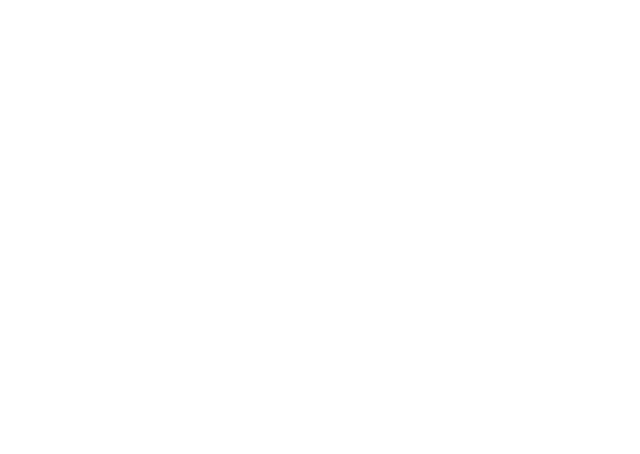
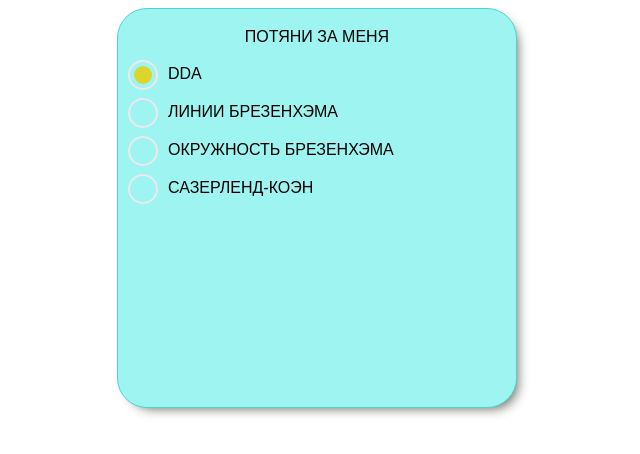
Before and after one commit to Nikitonu4/computerGraphicsLab, a website: page app/index.html in a window 1280 px wide. Shown: the whole page, without its empty margins (571-1211 px from the left). Drawn offline with Linux system fonts and the light colour scheme; files that its build step writes are made by us from their sources.

Commit message:
some changes in view

```diff
--- a/app/index.html
+++ b/app/index.html
@@ -6,10 +6,46 @@
   <meta name="viewport" content="width=device-width, initial-scale=1.0">
   <title>Лабораторная по компьютерной графике</title>
   <link rel="stylesheet" href="css/style.min.css">
+  <link rel="preconnect" href="https://fonts.gstatic.com">
+  <link href="https://fonts.googleapis.com/css2?family=Montserrat:wght@300&display=swap" rel="stylesheet">
 </head>
 
 <body>
-
+  <div class="control__panel">
+    <div class="control__panel-header">
+      ПОТЯНИ ЗА МЕНЯ
+    </div>
+    <div class="control__panel-radiogroup">
+      <div>
+        <input type="radio" name="radio-cust" class="radio-custom" id="dda" checked="checked" value="1">
+        <label for="dda" class="radio-custom-label">DDA</label>
+      </div>
+      <div>
+        <input type="radio" name="radio-cust" class="radio-custom" id="lineBrezenhem" value="2">
+        <label for="lineBrezenhem" class="radio-custom-label">Линии Брезенхэма</label>
+      </div>
+      <div>
+        <input type="radio" name="radio-cust" class="radio-custom" id="circleBrezenhem" value="3">
+        <label for="circleBrezenhem" class="radio-custom-label">Окружность Брезенхэма</label>
+      </div>
+      <div>
+        <input type="radio" name="radio-cust" class="radio-custom" id="sazerlendCoen" value="4">
+        <label for="sazerlendCoen" class="radio-custom-label">Сазерленд-Коэн</label>
+      </div>
+      <!-- <div>
+        <input type="radio" name="radio-cust" class="radio-custom" id="belousov" checked="checked" value="1">
+        <label for="belousov" class="radio-custom-label">Реакция Белоусова-Жаботинского</label>
+      </div>
+      <div>
+        <input type="radio" name="radio-cust" class="radio-custom" id="belousov" checked="checked" value="1">
+        <label for="belousov" class="radio-custom-label">Реакция Белоусова-Жаботинского</label>
+      </div>
+      <div>
+        <input type="radio" name="radio-cust" class="radio-custom" id="belousov" checked="checked" value="1">
+        <label for="belousov" class="radio-custom-label">Реакция Белоусова-Жаботинского</label>
+      </div> -->
+    </div>
+  </div>
   <canvas id="canvas"></canvas>
   <script src="js/main.min.js"></script>
   <!-- <script src="js/viewGraphics.js"></script> -->
--- a/app/js/main.js
+++ b/app/js/main.js
@@ -1,8 +1,9 @@
 "use strict;";
 
+const controlPanel = document.querySelector(".control__panel");
 const canvas = document.querySelector("#canvas");
 const ctx = canvas.getContext("2d");
-let viewGraphics = new ViewGraphics();
+const viewGraphics = new ViewGraphics();
 canvas.width = window.innerWidth;
 canvas.height = window.innerHeight;
 let isMouseDown = false;
@@ -31,7 +32,7 @@ canvas.addEventListener("mouseup", (e) => {
     e.clientX,
     e.clientY
   );
-
+  console.log(startCoordinates);
   const R = Math.sqrt(
     Math.pow(e.clientX - startCoordinates.x, 2) +
       Math.pow(e.clientY - startCoordinates.y, 2)
@@ -45,5 +46,52 @@ canvas.addEventListener("mouseup", (e) => {
 });
 
 canvas.addEventListener("mousemove", (e) => {
-  Arr.push({ x: e.clientX, y: e.clientY });
+  if (isMouseDown) Arr.push({ x: e.clientX, y: e.clientY });
 });
+
+// обработка перемещения панели управления
+function dragElement(el) {
+  let pos1 = 0;
+  let pos2 = 0;
+  let pos3 = 0;
+  let pos4 = 0;
+  if (document.querySelector(`.${el.className}-header`)) {
+    // если присутствует, заголовок - это место, откуда вы перемещаете DIV:
+    document.querySelector(`.${el.className}-header`).onmousedown =
+      dragMouseDown;
+  } else {
+    // в противном случае переместите DIV из любого места внутри DIV:
+    el.onmousedown = dragMouseDown;
+  }
+
+  function dragMouseDown(e) {
+    e = e || window.event;
+    e.preventDefault();
+    // получить положение курсора мыши при запуске:
+    pos3 = e.clientX;
+    pos4 = e.clientY;
+    document.onmouseup = closeDragElement;
+    // вызов функции при каждом перемещении курсора:
+    document.onmousemove = elementDrag;
+  }
+
+  function elementDrag(e) {
+    e = e || window.event;
+    e.preventDefault();
+    // вычислить новую позицию курсора:
+    pos1 = pos3 - e.clientX;
+    pos2 = pos4 - e.clientY;
+    pos3 = e.clientX;
+    pos4 = e.clientY;
+    // установите новое положение элемента:
+    el.style.top = `${el.offsetTop - pos2}px`;
+    el.style.left = `${el.offsetLeft - pos1}px`;
+  }
+
+  function closeDragElement() {
+    // остановка перемещения при отпускании кнопки мыши:
+    document.onmouseup = null;
+    document.onmousemove = null;
+  }
+}
+dragElement(controlPanel);
--- a/app/js/viewGraphics.js
+++ b/app/js/viewGraphics.js
@@ -1,7 +1,11 @@
 /* eslint-disable no-plusplus */
 class ViewGraphics {
   // constructor() {}
-
+  clear(ctx, width, height) {
+    ctx.fillStyle = "#fff";
+    ctx.fillRect(0, 0, width, height);
+    ctx.fillStyle = "#000";
+  }
   DDA(x0, y0, x1, y1) {
     const dx = x1 - x0;
     const dy = y1 - y0;
--- a/app/scss/_global.scss
+++ b/app/scss/_global.scss
@@ -10,7 +10,7 @@ h3 {
 }
 
 body {
-  font-family: "Monstrrat";
+  font-family: "Monstrrat", sans-serif;
   font-weight: 300;
   font-size: 16px;
   text-transform: uppercase;
--- a/app/scss/style.scss
+++ b/app/scss/style.scss
@@ -1 +1,71 @@
 @import "global";
+
+#canvas {
+  cursor: crosshair;
+}
+.control {
+  color: rgb(37, 38, 32);
+
+  &__panel {
+    position: absolute;
+    right: 15%;
+    top: 1%;
+    z-index: 10;
+    width: 400px;
+    height: 400px;
+    border: 1px solid rgb(73, 213, 209); /* Параметры границы */
+    box-shadow: 6px 6px 11px -5px rgba(36, 35, 20, 0.64);
+    border-radius: 30px;
+    background: rgb(158, 244, 241); /* Цвет фона */
+    padding: 10px; /* Поля вокруг текста */
+    &-header {
+      text-align: center;
+      padding: 10px;
+      cursor: move;
+    }
+    &-radiogroup {
+      /*Radiobutton*/
+
+      padding: 5px 0;
+      font-weight: 300;
+
+      .radio-custom {
+        opacity: 0;
+        position: absolute;
+      }
+      .radio-custom-label {
+        position: relative;
+        height: 38px;
+        display: inline-block;
+        cursor: pointer;
+      }
+      .radio-custom + .radio-custom-label:before {
+        content: "";
+        border: 2px solid #e9eaec;
+        display: inline-block;
+        vertical-align: middle;
+        width: 30px;
+        height: 30px;
+        padding: 2px;
+        margin-right: 10px;
+        border-radius: 50%;
+      }
+      .radio-custom:checked + .radio-custom-label:after {
+        content: "";
+        width: 18px;
+        height: 18px;
+        display: block;
+        position: absolute;
+        position: absolute;
+        top: calc(50% - 9px);
+        left: 6px;
+        top: 6px;
+        background: #ded52c;
+        border-radius: 50%;
+      }
+      .radio-custom:checked + .radio-custom-label:before {
+        border: 2px solid #e9eaec;
+      }
+    }
+  }
+}
```
Also changed, not shown: app/css/style.min.css, app/js/main.min.js.
